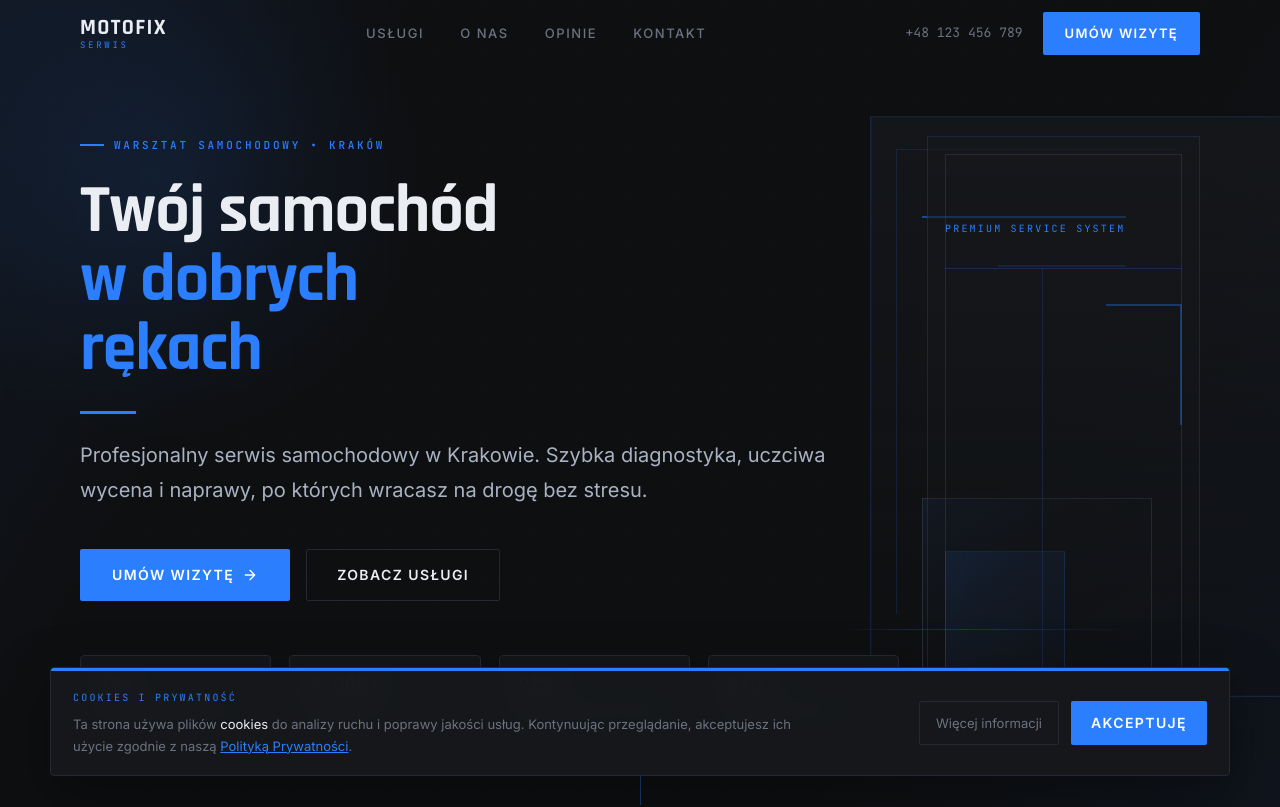
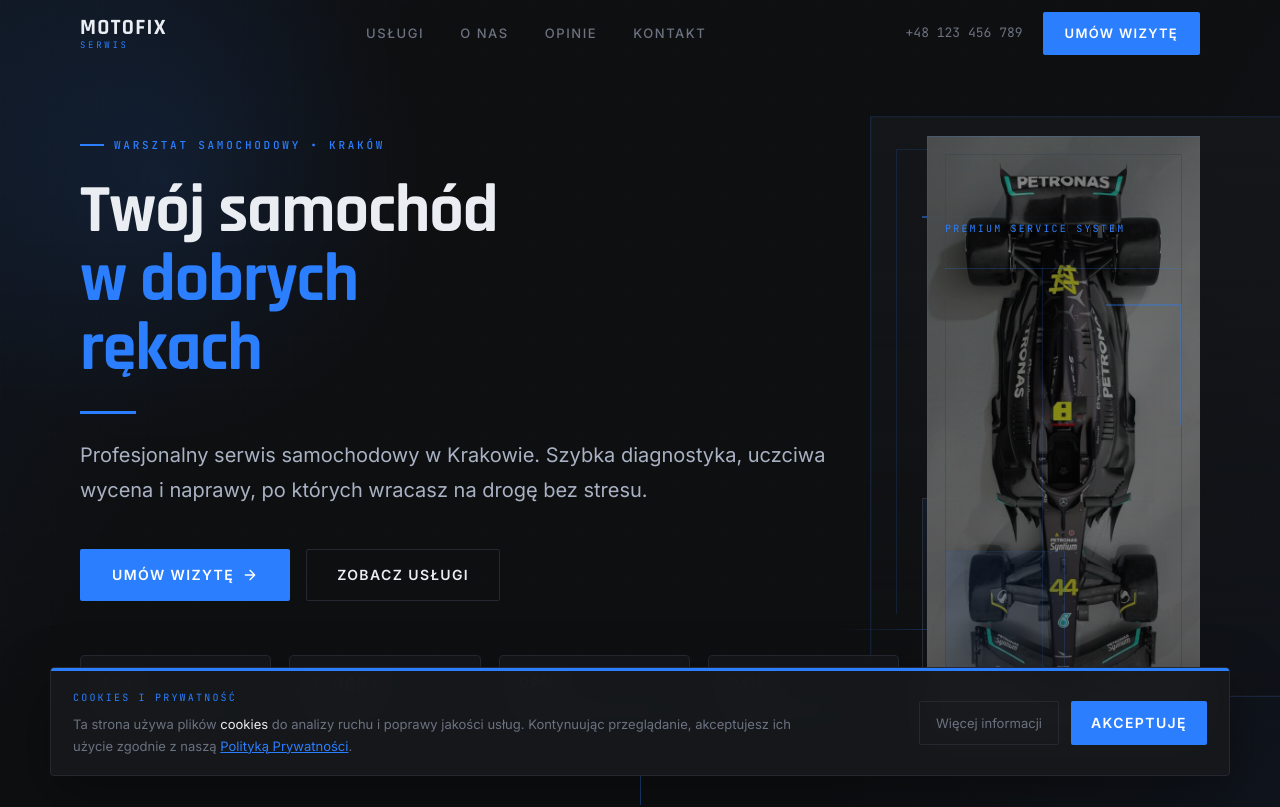
Before and after one commit to adminfavmotors/serwis_01, a Next.js app: page / in a window 1280 px wide. Shown: the top 807 px of the page. Built offline with nearby package versions, Linux system fonts and the light colour scheme.

Commit message:
design: add hero image background with soft reveal

```diff
--- a/components/sections/Hero.tsx
+++ b/components/sections/Hero.tsx
@@ -304,6 +304,22 @@
             }}
             className="hero-side-panel"
           >
+            <motion.div
+              initial={{ opacity: 0, scale: 1.04 }}
+              animate={{ opacity: 0.96, scale: 1 }}
+              transition={{ duration: 1.15, delay: 0.3, ease: [0.22, 1, 0.36, 1] }}
+              style={{
+                position: 'absolute',
+                inset: 0,
+                backgroundImage:
+                  "linear-gradient(180deg, rgba(14,15,17,0.18) 0%, rgba(14,15,17,0.12) 32%, rgba(14,15,17,0.34) 100%), url('/hero-f1.jpg')",
+                backgroundSize: 'cover',
+                backgroundPosition: 'center center',
+                filter: 'saturate(0.9) contrast(1.02) brightness(0.84)',
+                transformOrigin: 'center center',
+              }}
+            />
+
             <div
               style={{
                 position: 'absolute',
@@ -311,7 +327,16 @@
                 width: '100%',
                 border: '1px solid rgba(43,127,255,0.18)',
                 background:
-                  'linear-gradient(180deg, rgba(22,24,28,0.56) 0%, rgba(14,15,17,0.16) 100%)',
+                  'linear-gradient(180deg, rgba(14,15,17,0.16) 0%, rgba(14,15,17,0.06) 100%)',
+              }}
+            />
+
+            <div
+              style={{
+                position: 'absolute',
+                inset: 0,
+                background:
+                  'linear-gradient(90deg, rgba(14,15,17,0.16) 0%, rgba(14,15,17,0.04) 35%, rgba(14,15,17,0.18) 100%)',
               }}
             />
 
@@ -357,7 +382,7 @@
                 height: '28%',
                 border: '1px solid rgba(43,127,255,0.14)',
                 background:
-                  'linear-gradient(135deg, rgba(43,127,255,0.10) 0%, rgba(14,15,17,0.06) 100%)',
+                  'linear-gradient(135deg, rgba(43,127,255,0.10) 0%, rgba(14,15,17,0.16) 100%)',
               }}
             />
 
```
Also changed, not shown: public/hero-f1.jpg (added).
